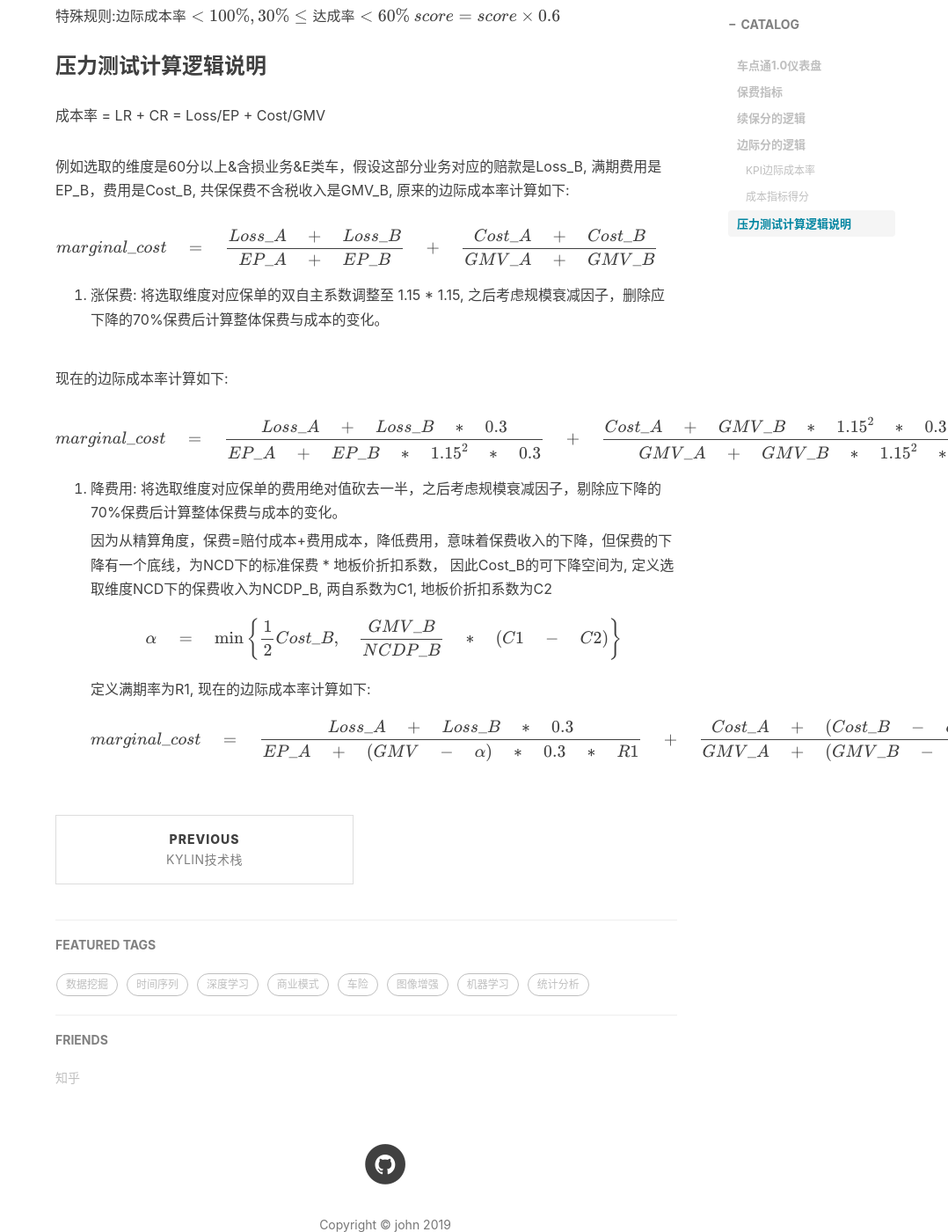
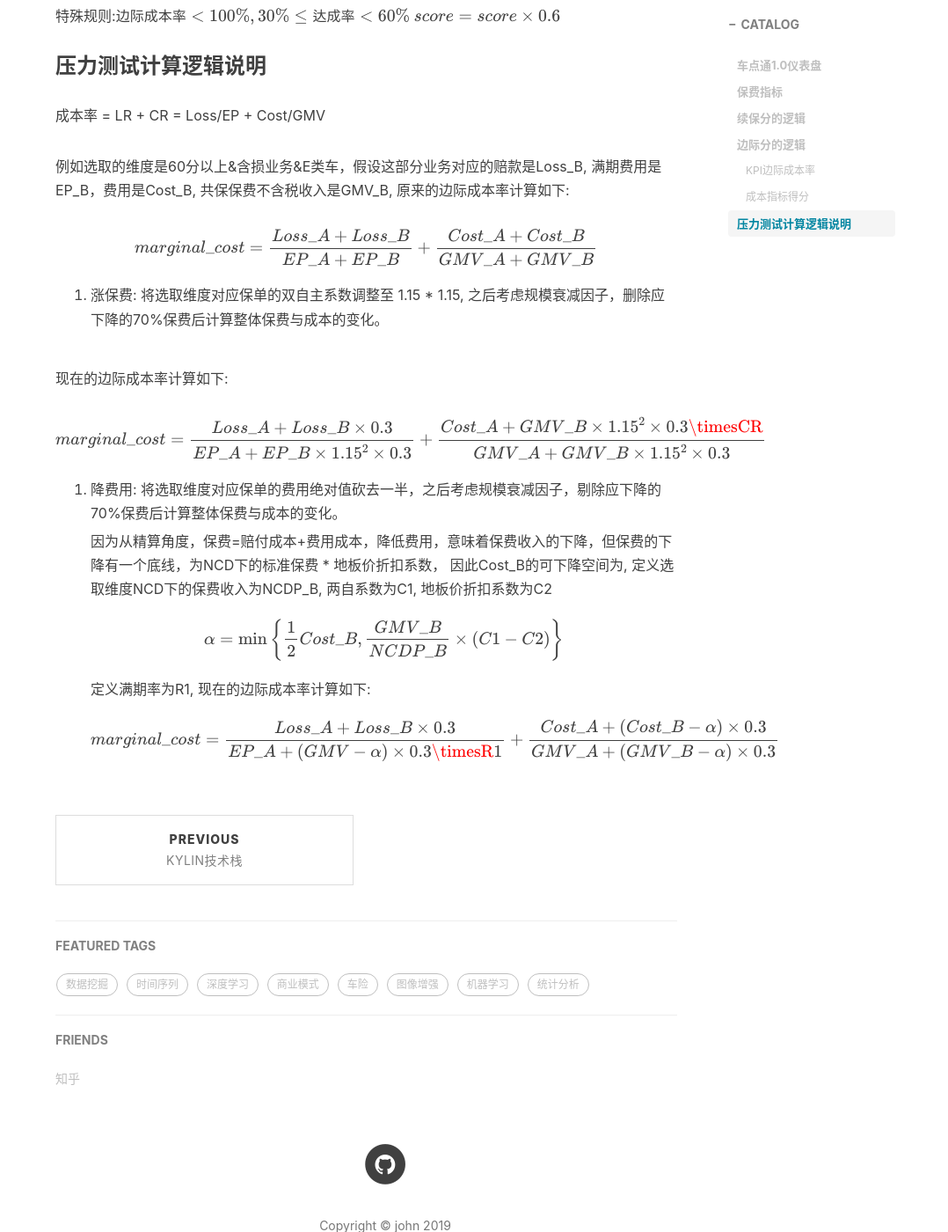
Before and after one commit to kunmei/blog, a Jekyll site: the page built from _posts/2019-04-29-车险经营分析.md, in a window 1280 px wide and 1400 px high, scrolled down 2643 px. Shown: the whole window at 88% size, without its empty margins (202-1280 px from the left). Built offline with Jekyll 4.4.1, drawn with Linux system fonts in a browser that asks for light colours; nearby versions of some CDN libraries; formulas are drawn with MathJax 3; comment, search, counter and statistics services are not loaded; grey boxes are pictures that could not be loaded.

Commit message:
modify blog

```diff
--- a/_posts/2019-04-29-车险经营分析.md
+++ b/_posts/2019-04-29-车险经营分析.md
@@ -65,21 +65,21 @@
 
 例如选取的维度是60分以上&含损业务&E类车，假设这部分业务对应的赔款是Loss_B, 满期费用是EP_B，费用是Cost_B, 共保保费不含税收入是GMV_B, 原来的边际成本率计算如下:
 
-$$marginal\_ cost\quad =\quad \frac { Loss\_ A\quad +\quad Loss\_ B }{ EP\_ A\quad +\quad EP\_ B } \quad +\quad \frac { Cost\_ A\quad +\quad Cost\_ B }{ GMV\_ A\quad +\quad GMV\_ B } \quad$$
+$$ marginal\_ cost=\frac { Loss\_ A+Loss\_ B }{ EP\_ A+EP\_ B } +\frac { Cost\_ A+Cost\_ B }{ GMV\_ A+GMV\_ B } $$
 
 1. 涨保费: 将选取维度对应保单的双自主系数调整至 1.15 * 1.15, 之后考虑规模衰减因子，删除应下降的70%保费后计算整体保费与成本的变化。
 
   现在的边际成本率计算如下:
 
-  $$ marginal\_ cost\quad =\quad \frac { Loss\_ A\quad +\quad Loss\_ B\quad *\quad 0.3 }{ EP\_ A\quad +\quad EP\_ B\quad *\quad { 1.15 }^{ 2 }\quad *\quad 0.3 } \quad +\quad \frac { Cost\_ A\quad +\quad GMV\_ B\quad *\quad { 1.15 }^{ 2 }\quad *\quad 0.3\quad *\quad CR }{ GMV\_ A\quad +\quad GMV\_ B\quad *\quad { 1.15 }^{ 2 }\quad *\quad 0.3 } \quad $$
+  $$ marginal\_ cost=\frac { Loss\_ A+Loss\_ B\times0.3 }{ EP\_ A+EP\_ B\times{ 1.15 }^{ 2 }\times0.3 }+\frac { Cost\_ A+GMV\_ B\times{ 1.15 }^{ 2 }\times0.3\timesCR}{ GMV\_ A+GMV\_ B\times{ 1.15 }^{ 2 }\times0.3} $$
 
 2. 降费用: 将选取维度对应保单的费用绝对值砍去一半，之后考虑规模衰减因子，剔除应下降的70%保费后计算整体保费与成本的变化。
 
    因为从精算角度，保费=赔付成本+费用成本，降低费用，意味着保费收入的下降，但保费的下降有一个底线，为NCD下的标准保费 * 地板价折扣系数，
    因此Cost_B的可下降空间为, 定义选取维度NCD下的保费收入为NCDP_B, 两自系数为C1, 地板价折扣系数为C2
 
-   $$\alpha \quad =\quad \min { \left\{ \frac { 1 }{ 2 } Cost\_ B,\quad \frac { GMV\_ B }{ NCDP\_ B } \quad *\quad \left( C1\quad -\quad C2 \right)  \right\}  } $$
+   $$ \alpha=\min { \left\{ \frac { 1 }{ 2 } Cost\_ B,\frac { GMV\_ B }{ NCDP\_ B }\times\left( C1-C2 \right) \right\}} $$
 
    定义满期率为R1, 现在的边际成本率计算如下:
 
-   $$marginal\_ cost\quad =\quad \frac { Loss\_ A\quad +\quad Loss\_ B\quad *\quad 0.3 }{ EP\_ A\quad +\quad \left( GMV\quad -\quad \alpha  \right) \quad *\quad 0.3\quad *\quad R1 } \quad +\quad \frac { Cost\_ A\quad +\quad \left( Cost\_ B\quad -\quad \alpha  \right) \quad *\quad 0.3 }{ GMV\_ A\quad +\quad \left( GMV\_ B\quad -\quad \alpha  \right) \quad *\quad 0.3 } \quad $$
+   $$ marginal\_ cost=\frac { Loss\_ A+Loss\_ B\times0.3}{ EP\_ A+\left(GMV-\alpha \right)\times0.3\timesR1}+\frac { Cost\_ A+\left( Cost\_ B-\alpha \right)\times0.3}{ GMV\_ A+\left( GMV\_ B-\alpha \right)\times0.3} $$
```
